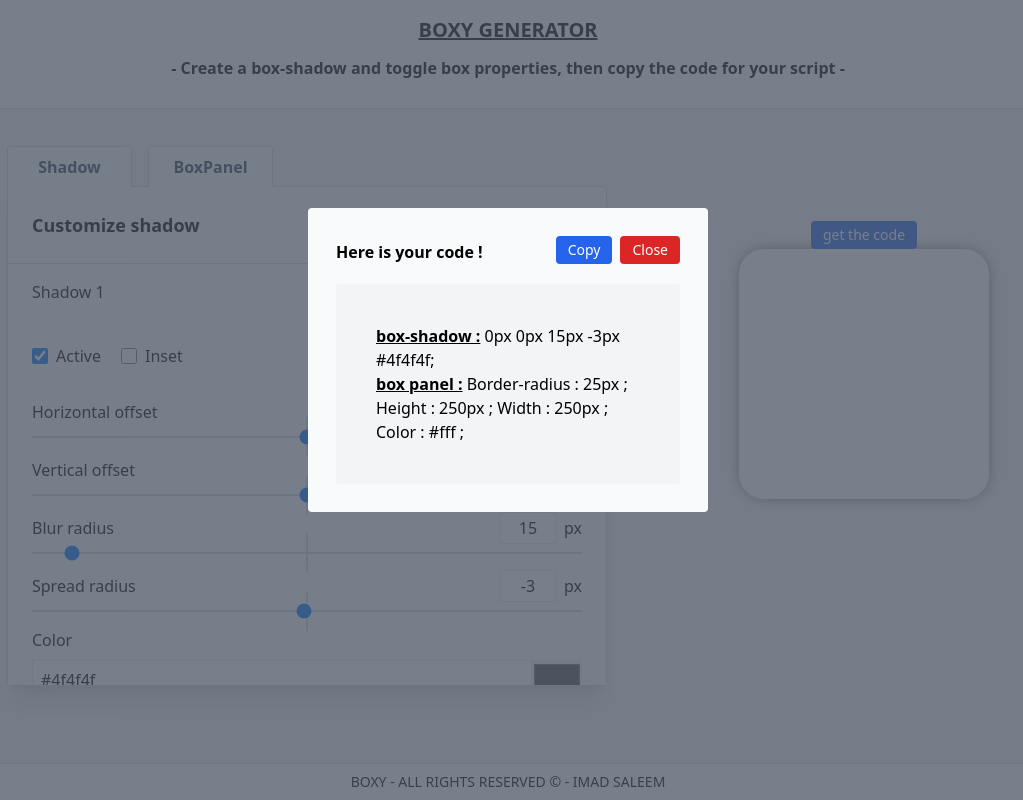
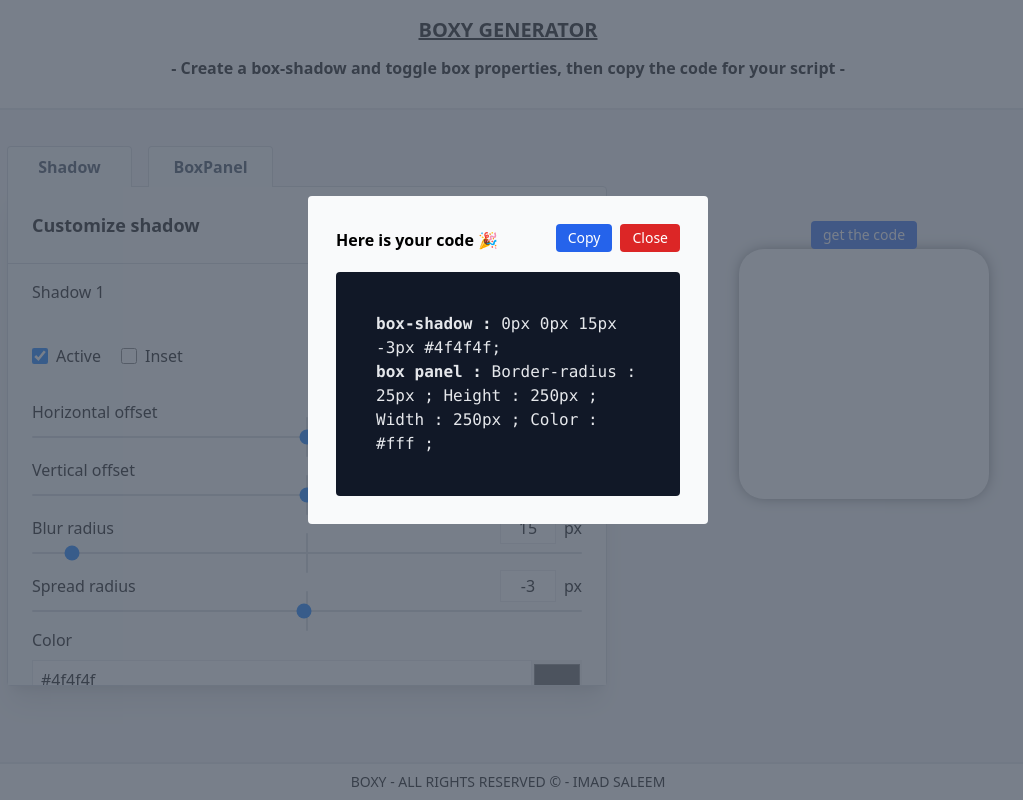
Before and after one commit to ImadSlm/box-gen, a React (Vite) app: page / in a window 1280 px wide. Both pictures are taken after a click on the button "get the code". Shown: the whole page, without its empty margins (132-1155 px from the left). Built offline with nearby package versions, Linux system fonts and the light colour scheme.

Commit message:
change modal font

```diff
--- a/src/layout/visualization/modal/ModalResult.jsx
+++ b/src/layout/visualization/modal/ModalResult.jsx
@@ -21,7 +21,7 @@ export default function ModalResult({ closemodal }) {
             setTimeout(() => {
                 e.target.textContent = "Copy"
                 runninganimation = false
-            }, 1250);
+            }, 1000);
         }
         navigator.clipboard.writeText(`box-shadow : ${getboxshadowvalue(shadowvalues)} \n${getboxvalue(boxvalues)}`)
     }
@@ -33,7 +33,7 @@ export default function ModalResult({ closemodal }) {
                 onClick={(e) => e.stopPropagation()}
                 className="max-w-[400px] rounded p-7 bg-gray-50 mb-[10vh]">
                 <div className="flex items-end mb-5">
-                    <p className="font-semibold mr-5">Here is your code !</p>
+                    <p className="font-semibold mr-5">Here is your code 🎉</p>
                     <button onClick={handlecopy} className="ml-auto mr-2 text-sm bg-blue-600 text-white hover:bg-blue-800 py-1 px-3 rounded">
                         Copy
                     </button>
@@ -43,10 +43,10 @@ export default function ModalResult({ closemodal }) {
                         Close
                     </button>
                 </div>
-                <p className="rounded bg-gray-100 p-10">
-                    <span className="font-semibold"><u>box-shadow :</u> </span>
+                <p className="rounded font-mono text-gray-200 bg-gray-900 p-10">
+                    <span className="font-semibold">box-shadow : </span>
                     <span>{getboxshadowvalue(shadowvalues)}<br></br></span>
-                    <span className="font-semibold"><u>box panel :</u> </span>
+                    <span className="font-semibold">box panel : </span>
                     <span>{getboxvalue(boxvalues)}</span>
                 </p>
             </div>
```
